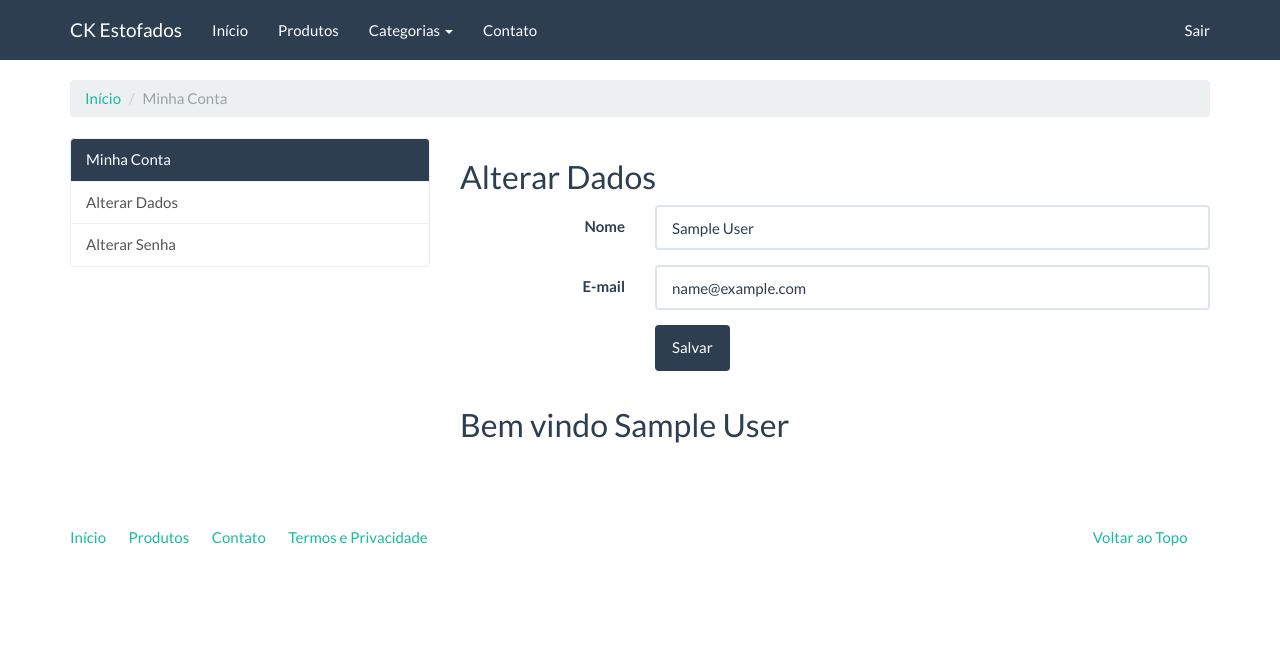
After one commit to amaurirg/django-e-commerce, a Django app: page /conta/alterar-dados/ in a window 1280 px wide. The commit adds this page. Shown: the top 645 px of the page. Run offline with Django 3.2, Linux system fonts and the light colour scheme; the visitor is signed in with stand-in values (Sample User, id 1); data that the repository does not hold is empty; some libraries are stand-ins or nearby versions.

Commit message:
Allowing the user to change their data

```diff
--- /dev/null
+++ b/accounts/templates/accounts/index.html
@@ -0,0 +1,29 @@
+{% extends 'base.html' %}
+
+{% block title %}Minha Conta{% endblock %}
+
+{% block container %}
+  <ol class="breadcrumb">
+    <li><a href="#">Início</a></li>
+    <li class="active">Minha Conta</li>
+  </ol>
+  <div class="row">
+    <div class="col-md-4">
+      <div class="list-group">
+        <a href="#"
+           class="list-group-item active">Minha Conta</a>
+        <a href="{% url 'accounts:update_user' %}"
+           class="
+           list-group-item">Alterar Dados</a>
+        <a href="{% url 'accounts:update_password' %}"
+           class="list-group-item">Alterar Senha</a>
+      </div>
+    </div>
+    <div class="col-md-8">
+      {% block accounts_container %}
+
+      {% endblock %}
+      <h2>Bem vindo {{ user }}</h2>
+    </div>
+  </div>
+{% endblock %}
--- /dev/null
+++ b/accounts/templates/accounts/update_user.html
@@ -0,0 +1,30 @@
+{% extends 'accounts/index.html' %}
+
+{% load widget_tweaks %}
+
+{% block title %}Alterar Dados{% endblock %}
+
+{% block accounts_container %}
+  <h2>Alterar Dados</h2>
+  <form class="form-horizontal" action="" method="post">
+    {% csrf_token %}
+    <fieldset>
+      {% for field in form %}
+        <div class="form-group{% if field.errors %}has-error{% endif %}">
+          <label for="{{ field.auto_id }}" class="col-md-3 control-label">{{ field.label }}</label>
+          <div class="col-md-9">
+            {% render_field field class="form-control" %}
+            {% for error in field.errors %}
+              <span class="help-block">{{ error }}</span>
+            {% endfor %}
+          </div>
+        </div>
+      {% endfor %}
+      <div class="form-group">
+        <div class="col-md-9 col-md-offset-3">
+          <button type="submit" class="btn btn-primary">Salvar</button>
+        </div>
+      </div>
+    </fieldset>
+  </form>
+{% endblock %}
--- a/accounts/urls.py
+++ b/accounts/urls.py
@@ -1,9 +1,12 @@
 from django.urls import path, re_path
 
-from accounts.views import register
+from accounts.views import register, index, update_user, update_password
 from catalog.views import product_list, category, product
 
 app_name = 'accounts'
 urlpatterns = [
+    path('', index, name='index'),
     path('registro/', register, name='register'),
+    path('alterar-senha/', update_password, name='update_password'),
+    path('alterar-dados/', update_user, name='update_user'),
 ]
--- a/accounts/views.py
+++ b/accounts/views.py
@@ -1,8 +1,14 @@
+from django.contrib.auth.forms import PasswordChangeForm
 from django.shortcuts import render
-from django.views.generic import CreateView
+from django.views.generic import CreateView, TemplateView, UpdateView, FormView
 from .models import User
 from .forms import UserAdminCreationForm
 from django.urls import reverse_lazy
+from django.contrib.auth.mixins import LoginRequiredMixin
+
+
+class IndexView(LoginRequiredMixin, TemplateView):
+    template_name = 'accounts/index.html'
 
 
 class RegisterView(CreateView):
@@ -11,4 +17,33 @@ class RegisterView(CreateView):
     form_class = UserAdminCreationForm
     success_url = reverse_lazy('index')
 
+
+class UpdateUserView(LoginRequiredMixin, UpdateView):
+    model = User
+    template_name = 'accounts/update_user.html'
+    fields = ['name', 'email']
+    success_url = reverse_lazy('accounts:index')
+
+    def get_object(self, queryset=None):
+        return self.request.user
+
+
+class UpdatePasswordView(LoginRequiredMixin, FormView):
+    template_name = 'accounts/update_password.html'
+    success_url = reverse_lazy('accounts:index')
+    form_class = PasswordChangeForm
+
+    def get_form_kwargs(self):
+        kwargs = super(UpdatePasswordView, self).get_form_kwargs()
+        kwargs['user'] = self.request.user
+        return kwargs
+
+    def form_valid(self, form):
+        form.save()
+        return super(UpdatePasswordView, self).form_valid(form)
+
+
+index = IndexView.as_view()
 register = RegisterView.as_view()
+update_user = UpdateUserView.as_view()
+update_password = UpdatePasswordView.as_view()
--- /dev/null
+++ b/core/static/assets/extra.css
@@ -0,0 +1,3 @@
+.margin-top {
+    margin-top: 2em;
+}
--- a/core/templates/base.html
+++ b/core/templates/base.html
@@ -8,6 +8,7 @@
 	<meta http-equiv="X-UA-Compatible" content="IE=edge" />
 	<link rel="stylesheet" href="{% static 'assets/bootstrap.min.css' %}" media="screen" />
 	<link rel="stylesheet" href="{% static 'assets/custom.min.css' %}" media="screen" />
+	<link rel="stylesheet" href="{% static 'assets/extra.css' %}" media="screen" />
 </head>
 <body>
     <div class="navbar navbar-default navbar-fixed-top">
@@ -53,7 +54,7 @@
         </div>
       </div>
     </div>
-    <div class="container">
+    <div class="container margin-top">
         {% block container %}{% endblock %}
 		<footer>
 			<div class="row">
--- a/notas.txt
+++ b/notas.txt
@@ -262,4 +262,4 @@ Quando se coloca "paginate_by" em uma ListView, ganha-se no template dois objeto
 from django.urls import reverse_lazy
 O reverse_lazy só pega a url quando ele realmente quiser o valor
 
-***** PRÓXIMO VÍDEO 34 *****
+***** PRÓXIMO VÍDEO 48 *****
```
Also changed, not shown: accounts/templates/accounts/update_password.html (added, +30 -0 lines).
